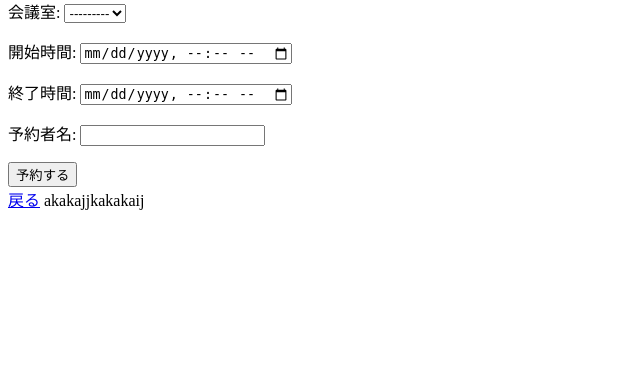
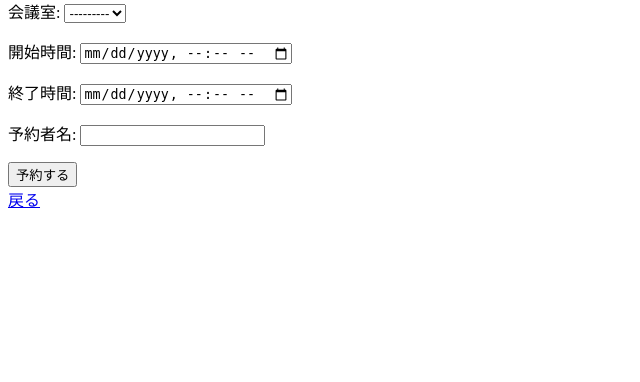
Before and after one commit to y-okada-freudegizmo/2025.ohara.it, a Django app: page /book/ in a window 1280 px wide. Shown: the part 90-472 px from the top of the page, without its empty margins (0-640 px from the left). Run offline with Django 5.2, Linux system fonts and the light colour scheme; data that the repository does not hold is empty.

Commit message:
Update book.html

```diff
--- a/booking/templates/booking/book.html
+++ b/booking/templates/booking/book.html
@@ -10,7 +10,6 @@
       <button type="submit">予約する</button>
     </form>
     <a href="{% url 'booking_list' %}">戻る</a>
-    <a>akakajjkakakaij</a>
-  </body>
+
 
 </html>
```
